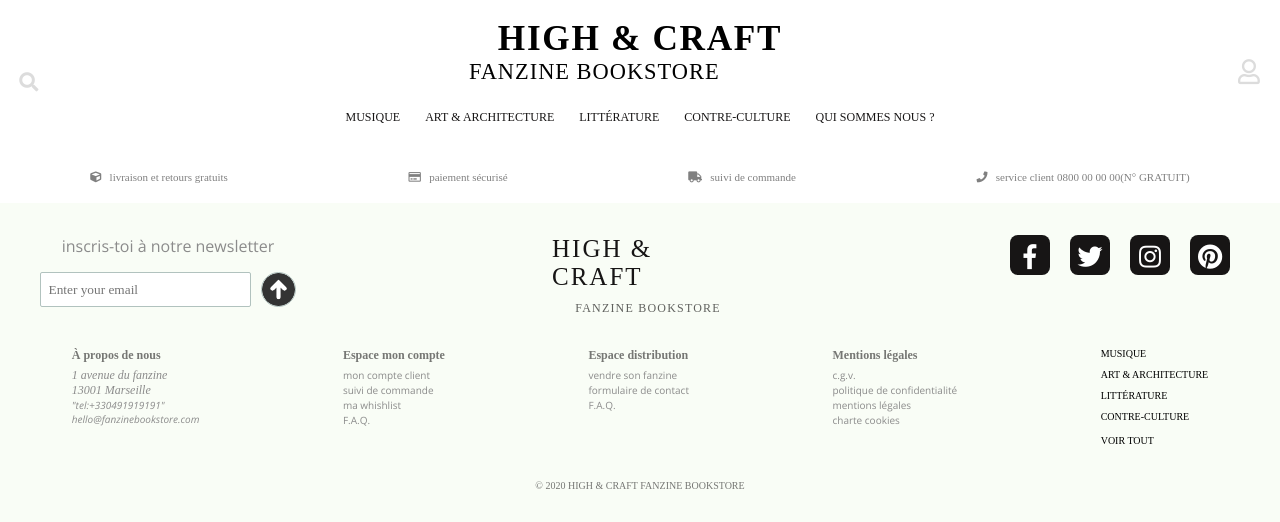
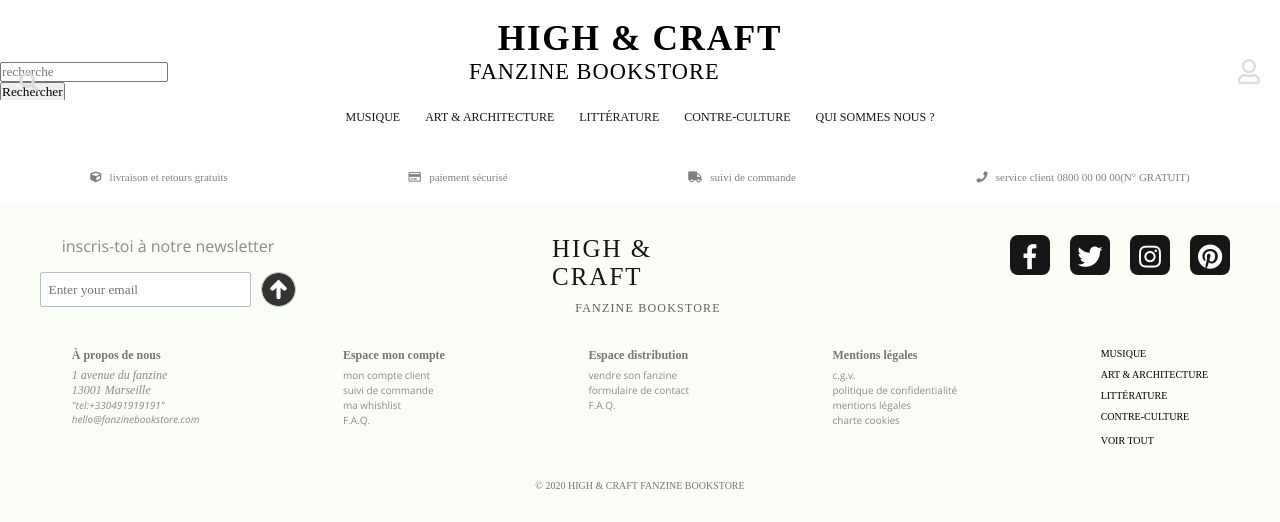
Before and after one commit to louise-decombe/boutique, a PHP site: page /about.php in a window 1280 px wide. Shown: the top 522 px of the page. Run offline with PHP 8.4, Linux system fonts and the light colour scheme; data comes from the database, SQL or seed files in the repository; some libraries are stand-ins or nearby versions; some web fonts are replaced.

Commit message:
probleme search

```diff
--- a/includes/header.php
+++ b/includes/header.php
@@ -32,7 +32,12 @@ if (isset($_POST["deco"])) {
         <section id="loupe">
 
             <form id="search-form" action="search.php" method="post">
+
+              <input type='text'  placeholder='recherche' name="recherche_valeur"/>
+              <button type="submit" name="search">Rechercher</button>
+
                <input class=search type="search" name="search" placeholder="Recherche..." />
+
                <input type="submit" name="search"><i class="fa fa-search"></i></input>
             </form>
         </section>
```
